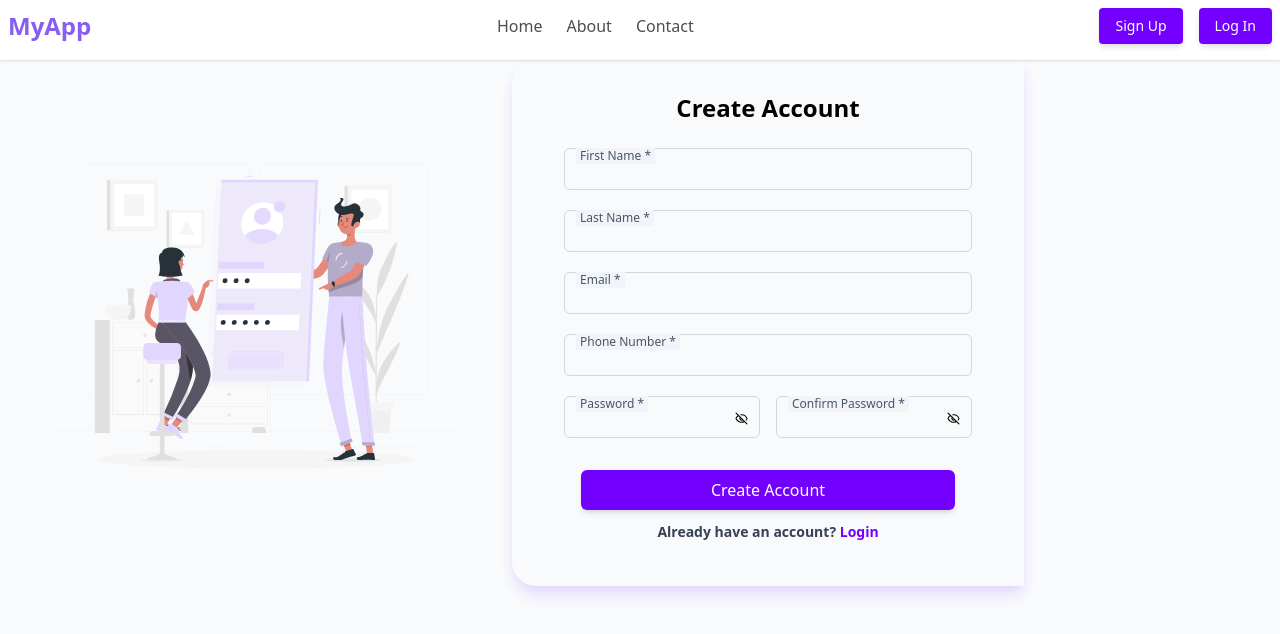
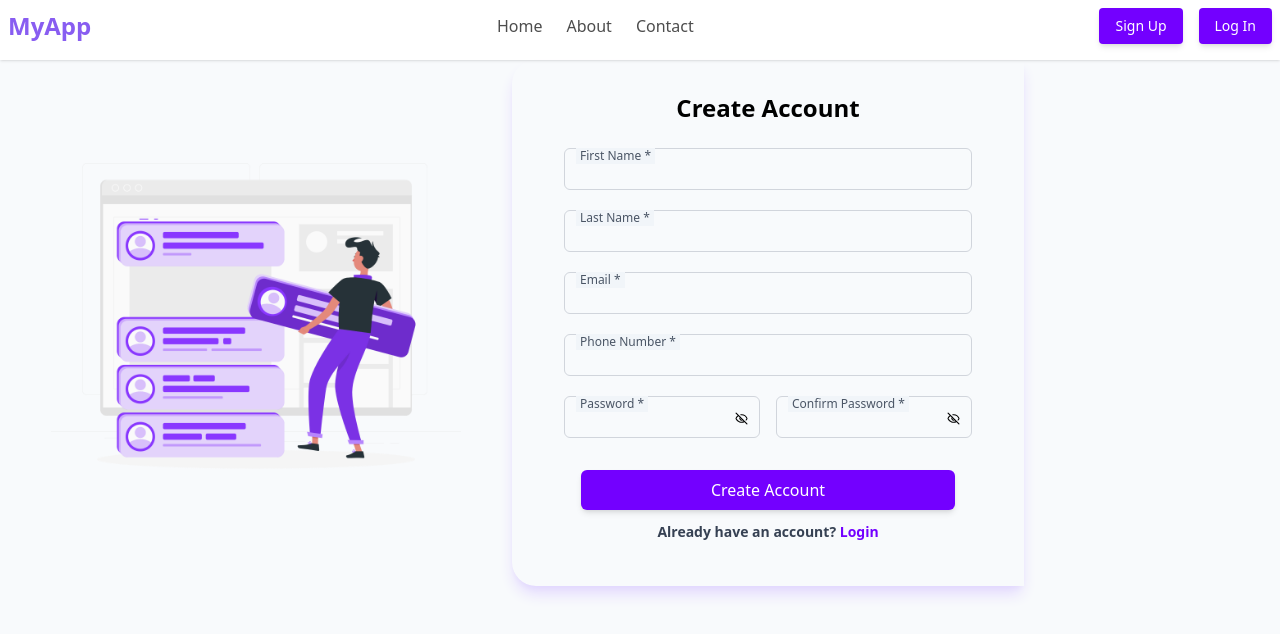
Before and after one commit to BettyyN/Social-Company-App, a Next.js app: page /auth/signup in a window 1280 px wide. Shown: the top 634 px of the page. Built offline with nearby package versions, Linux system fonts and the light colour scheme.

Commit message:
group creation,profile view, sign up

```diff
--- a/app/auth/signup/page.tsx
+++ b/app/auth/signup/page.tsx
@@ -9,7 +9,7 @@ export default function page() {
         <div className=" flex lg:flex-row flex-col">
           <div className="lg:w-2/5 w-full flex justify-center items-center">
             <img
-              src="/signup.svg"
+              src="/signup.png"
               alt="signup"
               className=" lg:w-[410px] lg:h-[410px] lg:top-3/5  z-10"
             />
```
